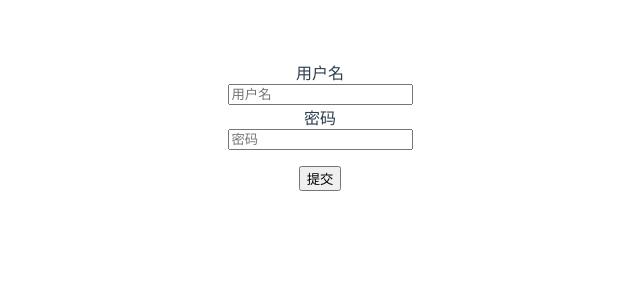
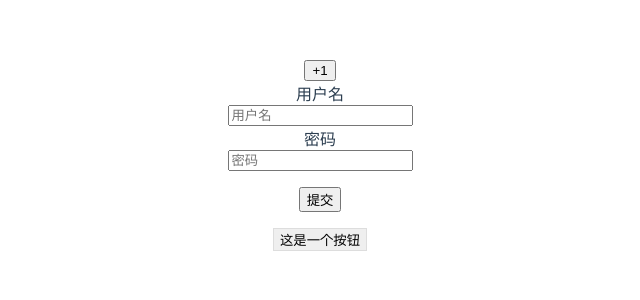
Before and after one commit to Wu585/vue3-demo, a Vue app: page / in a window 1280 px wide. Shown: the top 300 px of the page, without its empty margins (320-960 px from the left). Built offline with nearby package versions, Linux system fonts and the light colour scheme.

Commit message:
props,emit写法

```diff
--- a/src/App.vue
+++ b/src/App.vue
@@ -1,11 +1,16 @@
 <script setup lang="ts">
 // This starter template is using Vue 3 <script setup> SFCs
 // Check out https://v3.vuejs.org/api/sfc-script-setup.html#sfc-script-setup
-import Test from './components/Test.vue'
+import Test from './components/Test.vue';
+import MyButton from './components/MyButton.vue';
+const x = (content:string)=>{
+  console.log(content);
+}
 </script>
 
 <template>
-  <Test />
+  <Test/>
+  <MyButton @change="x" content="这是一个按钮"/>
 </template>
 
 <style>
--- /dev/null
+++ b/src/components/MyButton.vue
@@ -0,0 +1,13 @@
+<script setup lang="ts">
+const props = defineProps({
+  content: String
+});
+const emit = defineEmits(['change']);
+const onClick = () => {
+  emit('change', props.content);
+};
+</script>
+
+<template>
+  <button style="border: 1px solid #ddd" @click="onClick">{{ props.content }}</button>
+</template>
--- a/src/components/Test.vue
+++ b/src/components/Test.vue
@@ -15,6 +15,7 @@ const onSubmit = (values:Form) => {
 </script>
 
 <template>
+  <button>+1</button>
   <Form @submit="onSubmit">
     <CellGroup inset>
       <Field
```
